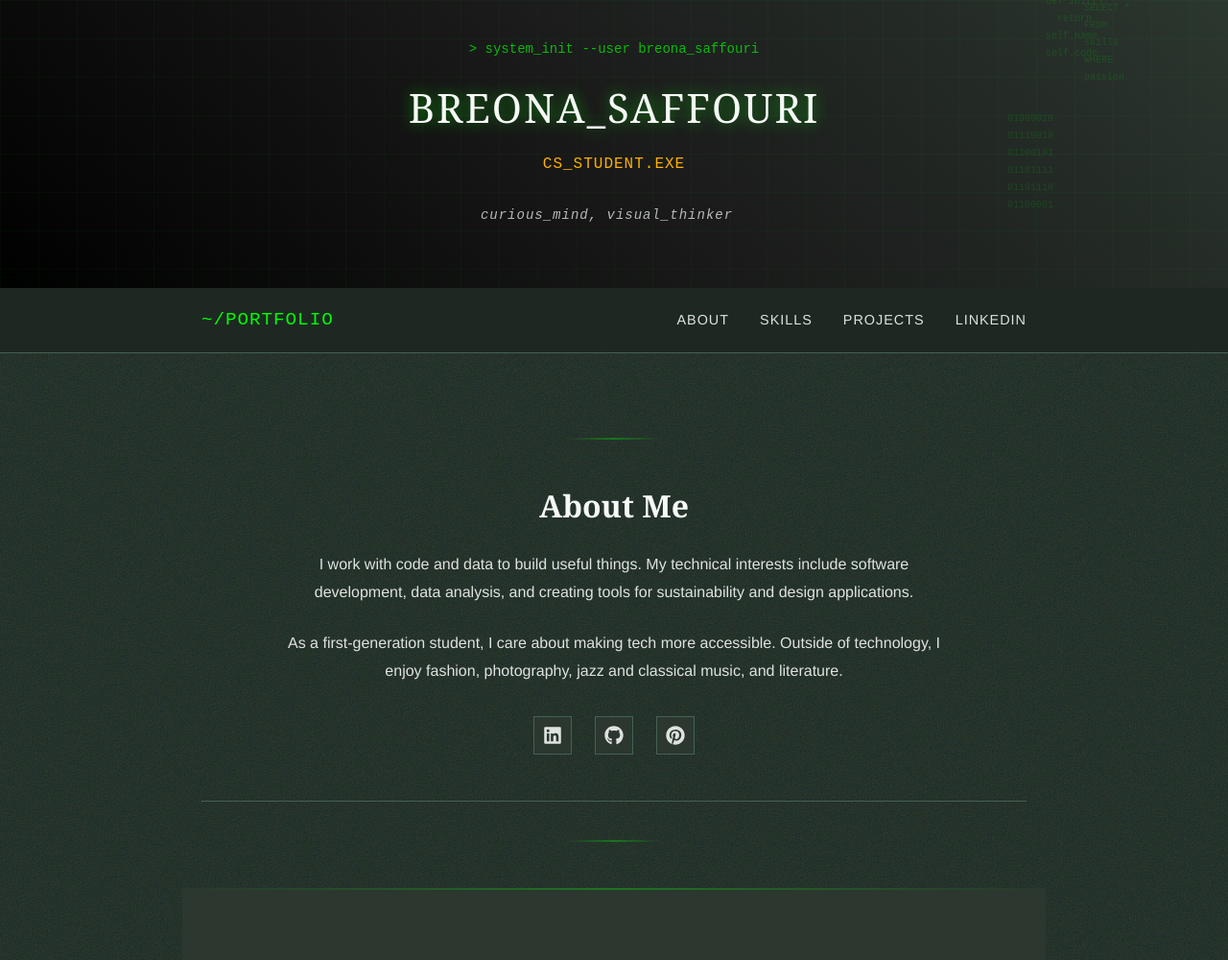
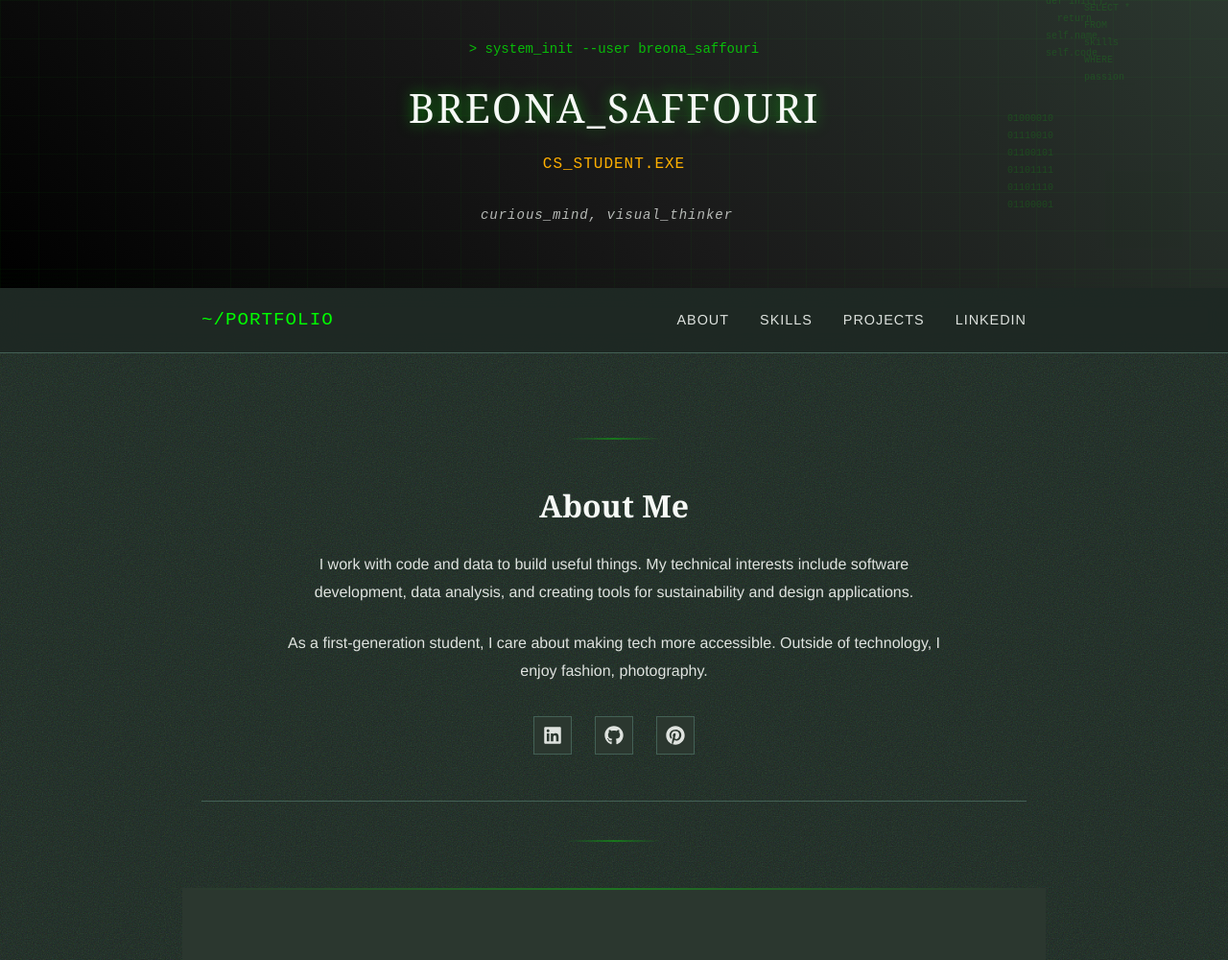
Before and after one commit to bsaffouri/bsaffouri.github.io, a plain HTML site: page index.html in a window 1280 px wide. Shown: the top 1000 px of the page at 96% size. Drawn offline with Linux system fonts and the light colour scheme.

Commit message:
updates to site

```diff
--- a/index.html
+++ b/index.html
@@ -48,7 +48,7 @@
             <section id="about" class="about">
                 <h2>About Me</h2>
                 <p>I work with code and data to build useful things. My technical interests include software development, data analysis, and creating tools for sustainability and design applications.</p>
-                <p>As a first-generation student, I care about making tech more accessible. Outside of technology, I enjoy fashion, photography, jazz and classical music, and literature.</p>
+                <p>As a first-generation student, I care about making tech more accessible. Outside of technology, I enjoy fashion, photography.</p>
                 <div class="social-links">
                     <a href="https://www.linkedin.com/in/breona-saffouri-5709a2249" target="_blank" class="social-icon">
                         <svg xmlns="http://www.w3.org/2000/svg" viewBox="0 0 448 512">
```
